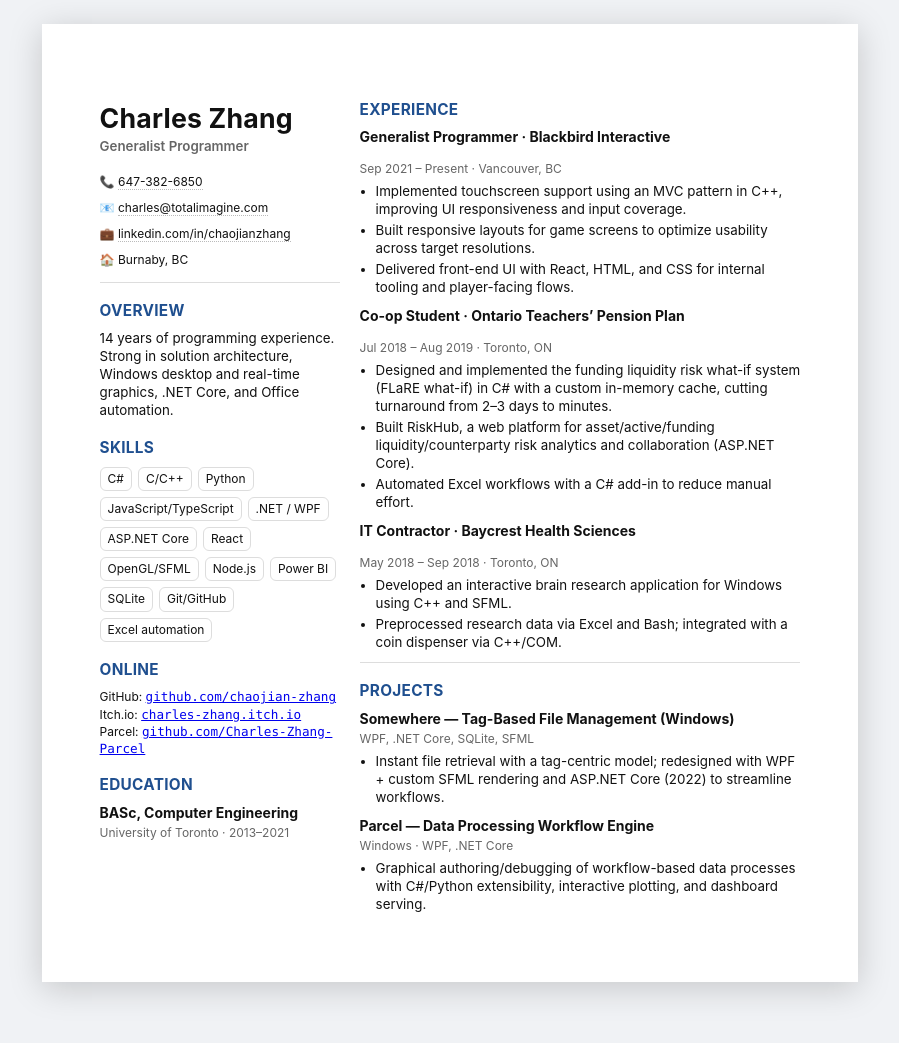
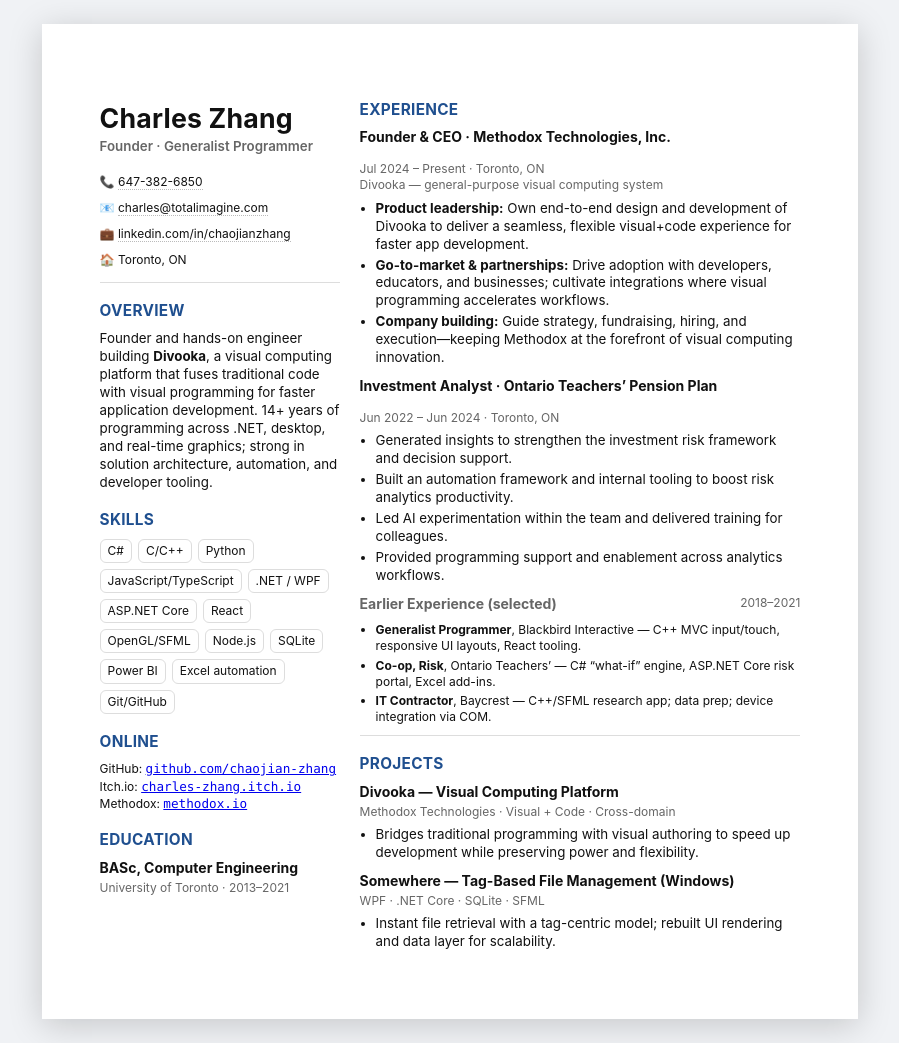
Before and after one commit to TotalImagine-com/TotalImagine.com, a Jekyll site: the page Resources/Resume.html, which Jekyll copies as it is, in a window 1280 px wide. Shown: the whole page, without its empty margins (190-1089 px from the left). Built offline with Jekyll 4.4.1, drawn with Linux system fonts in a browser that asks for light colours; before the commit the page ends 1006 px from its top, so only the background shows below that.

Commit message:
[Resume] Incorporate latest experience

```diff
--- a/Resources/Resume.html
+++ b/Resources/Resume.html
@@ -223,19 +223,21 @@
         <aside class="aside">
           <header class="header">
             <h1>Charles Zhang</h1>
-            <div class="subtitle">Generalist Programmer</div>
+            <div class="subtitle">Founder · Generalist Programmer</div>
             <div class="contact small">
               <span>📞 <a href="tel:+16473826850">647-382-6850</a></span>
               <span>📧 <a href="mailto:charles@totalimagine.com">charles@totalimagine.com</a></span>
               <span>💼 <a href="https://www.linkedin.com/in/chaojianzhang">linkedin.com/in/chaojianzhang</a></span>
-              <span>🏠 Burnaby, BC</span>
+              <span>🏠 Toronto, ON</span>
             </div>
           </header>
 
           <section class="section">
             <h2>Overview</h2>
-            <p>14 years of programming experience. Strong in solution architecture, Windows desktop and
-              real-time graphics, .NET Core, and Office automation.</p>
+            <p>Founder and hands-on engineer building <strong>Divooka</strong>, a visual computing platform that fuses
+              traditional code with visual programming for faster application development. 14+ years of programming
+              across .NET, desktop, and real-time graphics; strong in solution architecture, automation, and developer
+              tooling.</p>
           </section>
 
           <section class="section">
@@ -245,8 +247,9 @@
               <span class="chip">JavaScript/TypeScript</span><span class="chip">.NET / WPF</span><span
                 class="chip">ASP.NET Core</span>
               <span class="chip">React</span><span class="chip">OpenGL/SFML</span><span class="chip">Node.js</span>
-              <span class="chip">Power BI</span><span class="chip">SQLite</span><span class="chip">Git/GitHub</span>
-              <span class="chip">Excel automation</span>
+              <span class="chip">SQLite</span><span class="chip">Power BI</span><span class="chip">Excel
+                automation</span>
+              <span class="chip">Git/GitHub</span>
             </div>
           </section>
 
@@ -257,8 +260,7 @@
                   class="mono">github.com/chaojian-zhang</a></span><br />
               <span>Itch.io: <a href="https://charles-zhang.itch.io/"
                   class="mono">charles-zhang.itch.io</a></span><br />
-              <span>Parcel: <a href="https://github.com/Charles-Zhang-Parcel"
-                  class="mono">github.com/Charles-Zhang-Parcel</a></span>
+              <span>Methodox: <a href="https://methodox.io" class="mono">methodox.io</a></span>
             </p>
           </section>
 
@@ -276,46 +278,49 @@
           <section class="section">
             <h2>Experience</h2>
 
+            <!-- New: Founder -->
             <div class="item">
               <div class="row">
-                <h3>Generalist Programmer · Blackbird Interactive</h3>
-                <div class="muted small">Sep 2021 – Present · Vancouver, BC</div>
+                <h3>Founder & CEO · Methodox Technologies, Inc.</h3>
+                <div class="muted small">Jul 2024 – Present · Toronto, ON</div>
               </div>
+              <div class="muted small">Divooka — general-purpose visual computing system</div>
               <ul>
-                <li>Implemented touchscreen support using an MVC pattern in C++, improving UI
-                  responsiveness and input coverage.</li>
-                <li>Built responsive layouts for game screens to optimize usability across target
-                  resolutions.</li>
-                <li>Delivered front-end UI with React, HTML, and CSS for internal tooling and
-                  player-facing flows.</li>
+                <li><strong>Product leadership:</strong> Own end-to-end design and development of Divooka to deliver a
+                  seamless, flexible visual+code experience for faster app development.</li>
+                <li><strong>Go-to-market & partnerships:</strong> Drive adoption with developers, educators, and
+                  businesses; cultivate integrations where visual programming accelerates workflows.</li>
+                <li><strong>Company building:</strong> Guide strategy, fundraising, hiring, and execution—keeping
+                  Methodox at the forefront of visual computing innovation.</li>
               </ul>
             </div>
 
             <div class="item">
               <div class="row">
-                <h3>Co-op Student · Ontario Teachers’ Pension Plan</h3>
-                <div class="muted small">Jul 2018 – Aug 2019 · Toronto, ON</div>
+                <h3>Investment Analyst · Ontario Teachers’ Pension Plan</h3>
+                <div class="muted small">Jun 2022 – Jun 2024 · Toronto, ON</div>
               </div>
               <ul>
-                <li>Designed and implemented the funding liquidity risk what-if system (FLaRE what-if)
-                  in C# with a custom in-memory cache, cutting turnaround from 2–3 days to minutes.
-                </li>
-                <li>Built RiskHub, a web platform for asset/active/funding liquidity/counterparty risk
-                  analytics and collaboration (ASP.NET Core).</li>
-                <li>Automated Excel workflows with a C# add-in to reduce manual effort.</li>
+                <li>Generated insights to strengthen the investment risk framework and decision support.</li>
+                <li>Built an automation framework and internal tooling to boost risk analytics productivity.</li>
+                <li>Led AI experimentation within the team and delivered training for colleagues.</li>
+                <li>Provided programming support and enablement across analytics workflows.</li>
               </ul>
             </div>
 
+            <!-- Earlier roles trimmed -->
             <div class="item">
               <div class="row">
-                <h3>IT Contractor · Baycrest Health Sciences</h3>
-                <div class="muted small">May 2018 – Sep 2018 · Toronto, ON</div>
+                <h3 class="muted">Earlier Experience (selected)</h3>
+                <div class="muted small">2018–2021</div>
               </div>
-              <ul>
-                <li>Developed an interactive brain research application for Windows using C++ and SFML.
-                </li>
-                <li>Preprocessed research data via Excel and Bash; integrated with a coin dispenser via
-                  C++/COM.</li>
+              <ul class="small">
+                <li><strong>Generalist Programmer</strong>, Blackbird Interactive — C++ MVC input/touch, responsive UI
+                  layouts, React tooling.</li>
+                <li><strong>Co-op, Risk</strong>, Ontario Teachers’ — C# “what-if” engine, ASP.NET Core risk portal,
+                  Excel add-ins.</li>
+                <li><strong>IT Contractor</strong>, Baycrest — C++/SFML research app; data prep; device integration via
+                  COM.</li>
               </ul>
             </div>
           </section>
@@ -326,20 +331,20 @@
             <h2>Projects</h2>
 
             <div class="item">
-              <h3>Somewhere — Tag-Based File Management (Windows)</h3>
-              <div class="muted small">WPF, .NET Core, SQLite, SFML</div>
+              <h3>Divooka — Visual Computing Platform</h3>
+              <div class="muted small">Methodox Technologies · Visual + Code · Cross-domain</div>
               <ul>
-                <li>Instant file retrieval with a tag-centric model; redesigned with WPF + custom SFML
-                  rendering and ASP.NET Core (2022) to streamline workflows.</li>
+                <li>Bridges traditional programming with visual authoring to speed up development while preserving power
+                  and flexibility.</li>
               </ul>
             </div>
 
             <div class="item">
-              <h3>Parcel — Data Processing Workflow Engine</h3>
-              <div class="muted small">Windows · WPF, .NET Core</div>
+              <h3>Somewhere — Tag-Based File Management (Windows)</h3>
+              <div class="muted small">WPF · .NET Core · SQLite · SFML</div>
               <ul>
-                <li>Graphical authoring/debugging of workflow-based data processes with C#/Python
-                  extensibility, interactive plotting, and dashboard serving.</li>
+                <li>Instant file retrieval with a tag-centric model; rebuilt UI rendering and data layer for
+                  scalability.</li>
               </ul>
             </div>
           </section>
```
